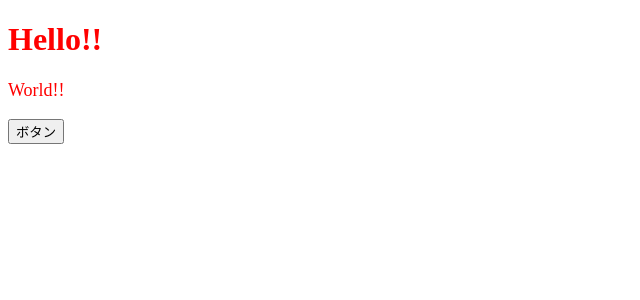
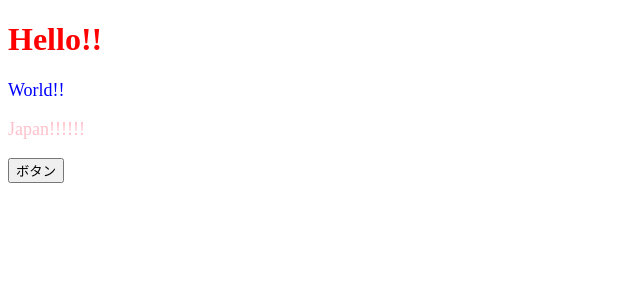
Before and after one commit to Hiratto/udemy-react-practice101, a React (Create React App) app: page / in a window 1280 px wide. Shown: the top 300 px of the page, without its empty margins (0-640 px from the left). Built offline with nearby package versions, Linux system fonts and the light colour scheme.

Commit message:
props1 propsの書き方 ＞props.colorやprops.messageなど引数として渡す

```diff
--- a/src/App.jsx
+++ b/src/App.jsx
@@ -1,4 +1,5 @@
 import React from "react";
+import ColorfulMessage from "./components/ColorfulMessage";
 
 const App = () => {
   const onClickButton = () => alert();
@@ -12,8 +13,8 @@ const App = () => {
       {/* 外側の{}はJS、内側はオブジェクトとして */}
       {/* styleは文字列として認識させないと×、''で囲うこと */}
       <h1 style={{ color: "red" }}>Hello!!</h1>
-      {/* 関数を使う際はそのまま{}に入れる */}
-      <p style={contentStyle}>World!!</p>
+      <ColorfulMessage color="blue" message="World!!" />
+      <ColorfulMessage color="pink" message="Japan!!!!!!" />
       <button onClick={onClickButton}>ボタン</button>
     </>
   );
--- /dev/null
+++ b/src/components/ColorfulMessage.jsx
@@ -0,0 +1,11 @@
+import React from "react";
+
+const ColorfulMessage = (props) => {
+  const contentLadyStyle = {
+    color: props.color,
+    fontSize: "18px"
+  };
+  return <p style={contentLadyStyle}>{props.message}</p>;
+};
+
+export default ColorfulMessage;
```
